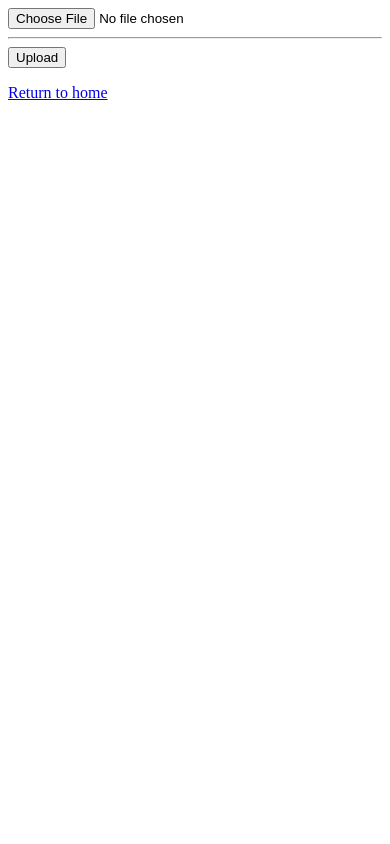
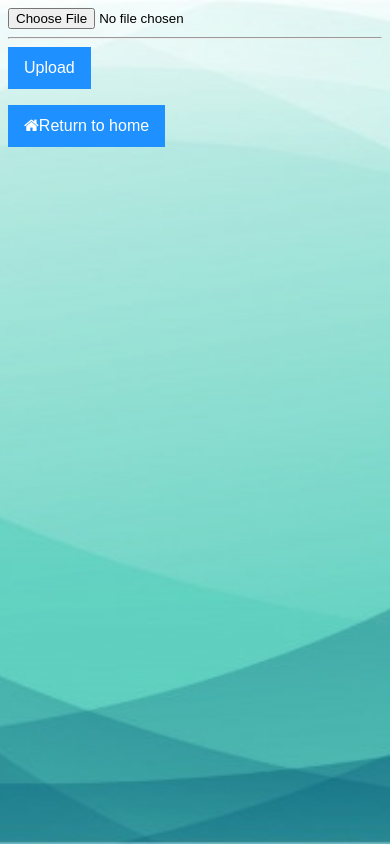
Before and after one commit to krzysiekdzi/photodiary, a Django app: page /1/upload/ in a window 390 px wide. Run offline with Django 3.2, Linux system fonts and the light colour scheme.

Commit message:
Add files via upload

```diff
--- a/diary/templates/diary/upload.html
+++ b/diary/templates/diary/upload.html
@@ -1,3 +1,29 @@
+<link rel="stylesheet" href="https://cdnjs.cloudflare.com/ajax/libs/font-awesome/4.7.0/css/font-awesome.min.css">
+<link rel="icon" type="image/x-icon" href="{{imghost}}favicon.ico">
+    <link rel="shortcut icon" href="{{imghost}}favicon.ico" type="image/x-icon">
+<style>
+        html {
+        background: url('{{imghost}}background.jpg') no-repeat center center fixed;
+        -webkit-background-size: cover;
+        -moz-background-size: cover;
+        -o-background-size: cover;
+        background-size: cover;
+        }
+        .btn {
+        background-color: DodgerBlue;
+        border: none;
+        color: white;
+        padding: 12px 16px;
+        font-size: 16px;
+        cursor: pointer;
+    }
+
+    /* Darker background on mouse-over */
+    .btn:hover {
+        background-color: RoyalBlue;
+    }
+</style>
+
 <form method="post" enctype="multipart/form-data">
     {% csrf_token %}
     <!--
@@ -9,11 +35,11 @@
     <hr>-->
     <input type="file" name="myfile">
     <hr>
-    <button type="submit">Upload</button>
+    <button class="btn" type="submit" align="left"><i class="fa fa"></i>Upload</button>
 </form>
 
 {% if uploaded_file_url %}
 <p>File uploaded at: <a href="{{ uploaded_file_url }}">{{ uploaded_file_url }}</a></p>
 {% endif %}
 
-<p><a href="http://localhost:8000/">Return to home</a></p>
+<p><a href="/"><button class="btn" align="left"><i class="fa fa-home"></i>Return to home</button></a></p>
```
Also changed, not shown: diary/templates/diary/comment.html (added, +9 -0 lines), diary/templates/diary/index.html (+28 -6 lines), diary/templates/diary/photosView.html (+8 -5 lines).
